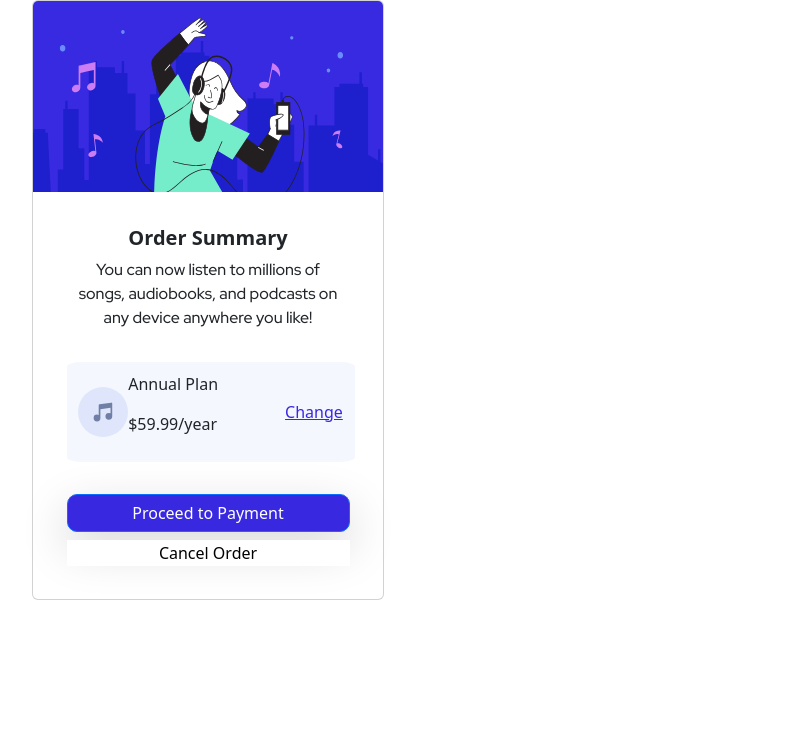
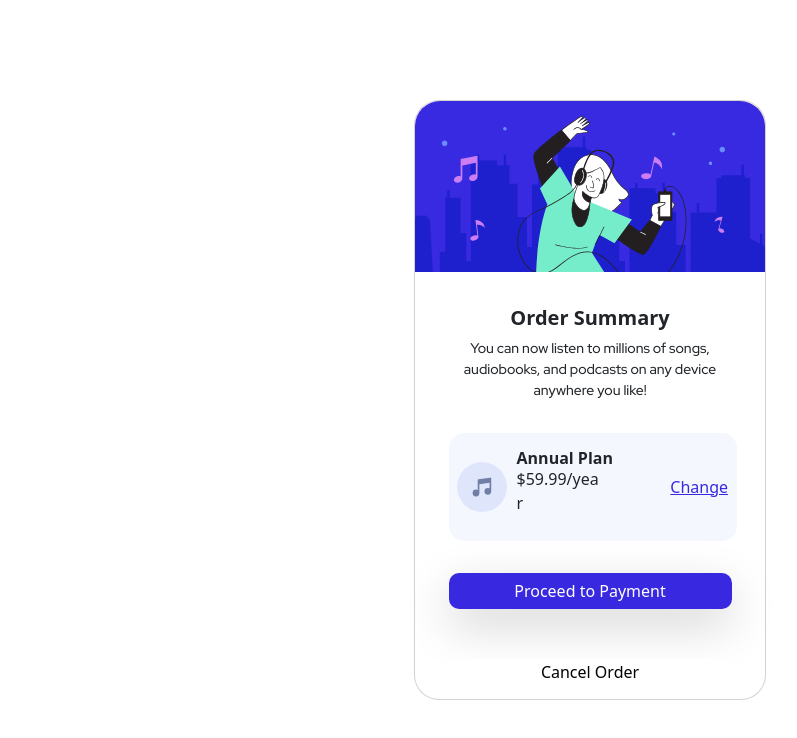
Before and after one commit to agomez99/OrderSummary, a plain HTML site: page index.html in a window 1280 px wide. Shown: the whole page, without its empty margins (50-847 px from the left). Drawn offline with nearby package versions, Linux system fonts and the light colour scheme.

Commit message:
Update index.html

```diff
--- a/index.html
+++ b/index.html
@@ -1,71 +1,126 @@
 <!DOCTYPE html>
 <html lang="en">
+
 <head>
   <meta charset="UTF-8">
-  <meta name="viewport" content="width=device-width, initial-scale=1.0"> <!-- displays site properly based on user's device -->
+  <meta name="viewport" content="width=device-width, initial-scale=1.0">
+  <!-- displays site properly based on user's device -->
 
   <link rel="icon" type="image/png" sizes="32x32" href="./images/favicon-32x32.png">
-  <link href="https://cdn.jsdelivr.net/npm/bootstrap@5.3.0/dist/css/bootstrap.min.css" rel="stylesheet" integrity="sha384-9ndCyUaIbzAi2FUVXJi0CjmCapSmO7SnpJef0486qhLnuZ2cdeRhO02iuK6FUUVM" crossorigin="anonymous">
-  <script src="https://cdn.jsdelivr.net/npm/bootstrap@5.3.0/dist/js/bootstrap.bundle.min.js" integrity="sha384-geWF76RCwLtnZ8qwWowPQNguL3RmwHVBC9FhGdlKrxdiJJigb/j/68SIy3Te4Bkz" crossorigin="anonymous"></script>
+  <link href="https://cdn.jsdelivr.net/npm/bootstrap@5.3.0/dist/css/bootstrap.min.css" rel="stylesheet"
+    integrity="sha384-9ndCyUaIbzAi2FUVXJi0CjmCapSmO7SnpJef0486qhLnuZ2cdeRhO02iuK6FUUVM" crossorigin="anonymous">
+  <script src="https://cdn.jsdelivr.net/npm/bootstrap@5.3.0/dist/js/bootstrap.bundle.min.js"
+    integrity="sha384-geWF76RCwLtnZ8qwWowPQNguL3RmwHVBC9FhGdlKrxdiJJigb/j/68SIy3Te4Bkz"
+    crossorigin="anonymous"></script>
   <title>Frontend Mentor | Order summary card</title>
 
   <style>
     @import url('https://fonts.googleapis.com/css2?family=Red+Hat+Display:wght@500;700;900&display=swap');
-    .attribution { font-size: 11px; text-align: center; }
-    .attribution a { color: hsl(228, 45%, 44%); }
-    .card{
-      height:600px;
+
+    .attribution {
+      font-size: 11px;
+      text-align: center;
     }
-    .card-body{
-      margin:5%;
+
+    .attribution a {
+      color: hsl(228, 45%, 44%);
     }
-    .card-title{
+
+    .container {
+      display: flex;
+
+      height: 100vh;
+      justify-content: center;
+      align-items: center;
+      justify-content: center;
+
+    }
+
+    .card {
+      height: 600px;
+      border-radius: 25px;
+    }
+
+    .card-body {
+      margin: 5%;
+    }
+
+    .card-title {
       font-weight: 900;
     }
-    .card-text{
-      font-size:16px ;
+
+    .card-text {
+      font-size: 14px;
       margin-bottom: 5%;
-      padding: 0px 10px;
+      padding: 0px 8px;
       font-family: 'Red Hat Display', sans-serif;
     }
-    .card-img-top{
-      height:12rem;
+
+    .card-img-top {
+      height: 12rem;
+      border-radius: 25px 25px 0% 0%;
+
     }
-    .plandiv{
+
+    .plandiv {
       display: flex;
-      background-color:   hsl(225, 100%, 98%);
-      border-radius:5%;
-      padding:10px;
+      background-color: hsl(225, 100%, 98%);
+      border-radius:15px;
+      padding: 10px;
       margin-top: 2rem;
       margin-bottom: 2rem;
-      width:18rem;
+      width: 18rem;
       display: flex;
       align-items: center;
       justify-content: center;
     }
 
-    .btn{
-      background-color:  hsl(245, 75%, 52%);
-      border-radius:10px;
+    .btn {
+      background-color: hsl(245, 75%, 52%);
+      border-radius: 10px;
+      margin-bottom: 15%;
+      border:none;
+    }
+    .btn:hover{
+      background:rgb(118, 108, 241)
+    }
 
-    }
-    .cancelbtn{
+    .cancelbtn {
       background-color: white;
-      border:none;
+      border: none;
+
     }
 
 
-    .musicimg{
-      height:50px;
-      width:50px;
+    .musicimg {
+      height: 50px;
+      width: 50px;
     }
-    .changelink{
-      color:hsl(245, 75%, 52%);
+
+    .changelink {
+      color: hsl(245, 75%, 52%);
       margin-left: 25%;
+      font-weight: 500;
+
+
+    }
+
+    .annplantxt {
+      font-weight: 800;
+      display: inline-block;
+      overflow: hidden;
+      white-space: nowrap;
+      margin-bottom: -10%;
+      padding-left: 10%;
+    }
+
+    .annplanprice {
+      padding-left: 10%;
 
     }
   </style>
 </head>
+
 <body>
 
   <div class="container">
@@ -75,16 +130,16 @@
           <img src="./images/illustration-hero.svg" class="card-img-top" alt="...">
           <div class="card-body">
             <div class="order text-center">
-            <h5 class="card-title">  Order Summary </h5>
+              <h5 class="card-title"> Order Summary </h5>
               <p class="card-text">
                 You can now listen to millions of songs, audiobooks, and podcasts on any
                 device anywhere you like!</p>
             </div>
             <div class="plandiv text-left">
-                <image src="./images/icon-music.svg" class="musicimg"/>
+              <image src="./images/icon-music.svg" class="musicimg" />
               <div class="annualplan">
-                    <p>Annual Plan</p>
-                    <p>$59.99/year</p>
+                <p class="annplantxt">Annual Plan</p>
+                <p class="annplanprice">$59.99/year</p>
               </div>
               <a class="changelink float-right"> Change</a>
             </div>
@@ -104,4 +159,5 @@
     Coded by <a href="#">Your Name Here</a>.
   </div> -->
 </body>
+
 </html>
```
Lines whose indentation alone changed are shown as unchanged.
